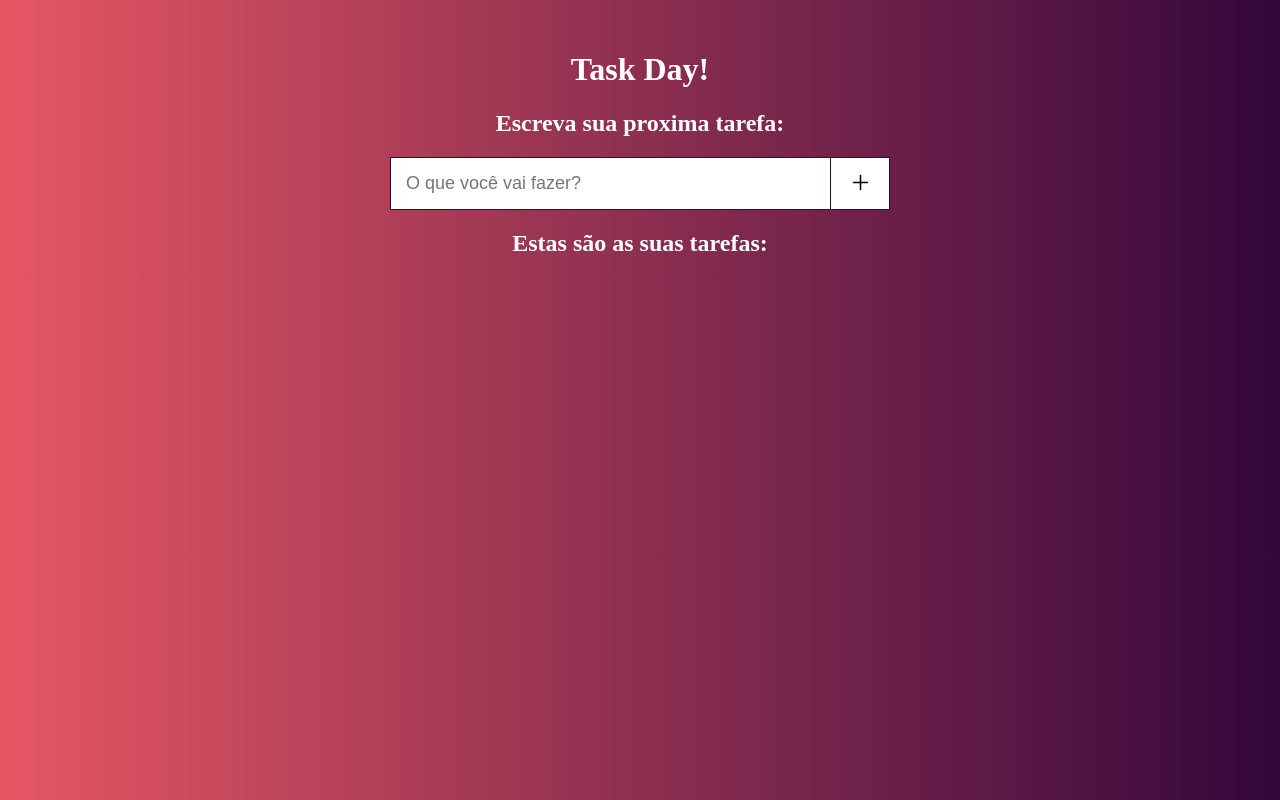
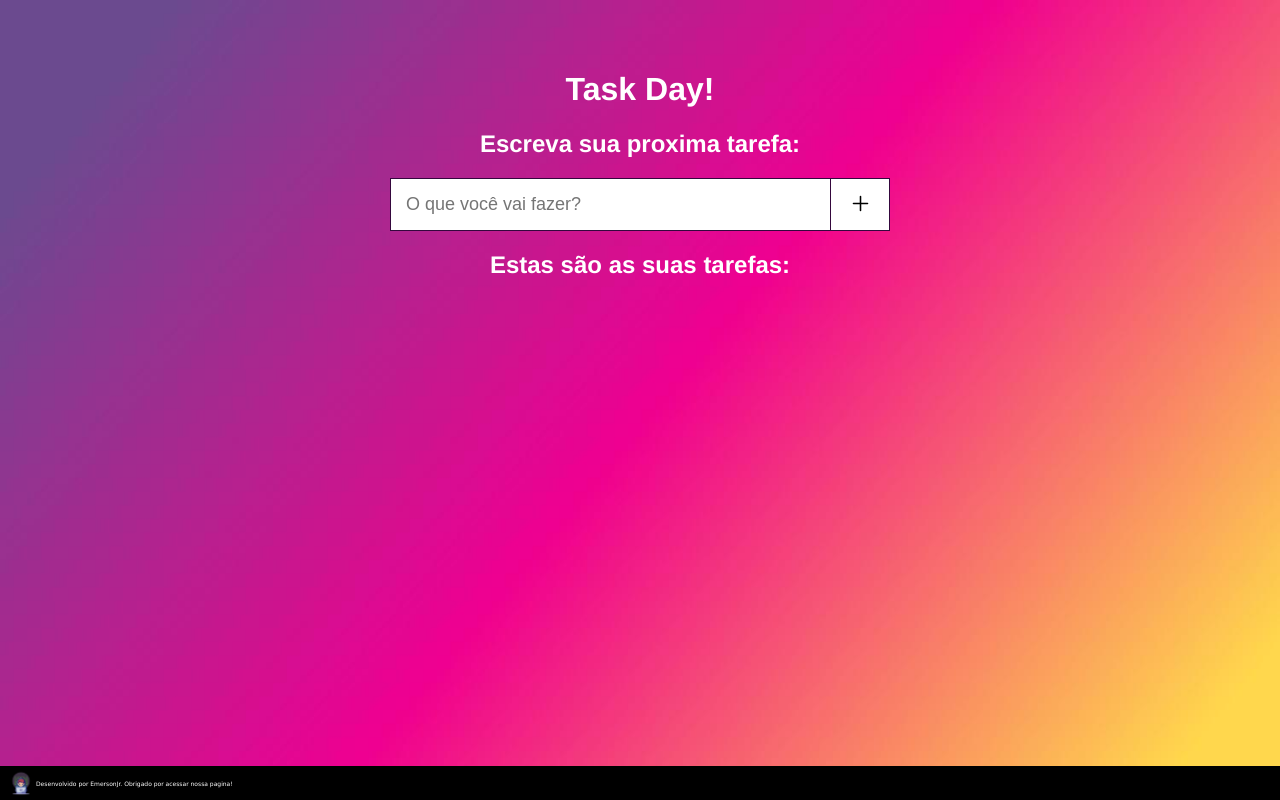
Before and after one commit to emersonjr1/PROJETO_1, a plain HTML site: page index.html in a window 1280 px wide. Drawn offline with nearby package versions, Linux system fonts and the light colour scheme.

Commit message:
Alterado algumas configuraçoes

```diff
--- a/index.html
+++ b/index.html
@@ -9,11 +9,14 @@
 </head>
 <body>
 
+    <header>
         <h1>Task Day!</h1>
+        <div id="fundo" style="display: none;">
+            <a href="https://pt.vecteezy.com/arte-vetorial/2690512-night-shining-starry-sky-background-vector-illustration">noite brilhando fundo do céu estrelado. ilustração vetorial Vetores por Vecteezy</a>
+        </div>
         <div id = "tasks-container">
 
         <div id = "tasks-header">
-
         <h2>Escreva sua proxima tarefa:</h2>
         <form action="" id="add-task-form">
             <input type="text" id="task-title" placeholder="O que você vai fazer?">
@@ -21,6 +24,8 @@
                  <ion-icon name="add-outline" > </ion-icon>
             </button>
         </form>
+    </header>
+<main>
     </div id="tasks-list-container">
         <h2>Estas são as suas tarefas:</h2>
         <ul id="task-list">
@@ -37,5 +42,11 @@
         <script src="script/script.js"></script>
         <script type="module" src="https://unpkg.com/ionicons@7.1.0/dist/ionicons/ionicons.esm.js"></script>
     <script nomodule src="https://unpkg.com/ionicons@7.1.0/dist/ionicons/ionicons.js"></script>
+</main>
+
+<footer>
+    <img src="imagens/21004063-removebg-preview.png" alt="imagen dev">
+    <p id="prodape">Desenvolvido por EmersonJr. Obrigado por acessar nossa pagina!</p>
+</footer>
 </body>
 </html>
--- a/style/style.css
+++ b/style/style.css
@@ -1,11 +1,15 @@
 body{
     margin: 0;
     padding: 0;
-    font-family: Helvica;
-    background-image: linear-gradient( to right, #e65763, #34073D);
+    font-family: Helvetica;
+    background-image: linear-gradient( to right, #e65763, #34073D) ;
+    background-image: url(../imagens/Abstract-Gradient-Background-Graphics-4067191-1.jpg);
     color: white;
+    background-repeat: no-repeat;
+    height: 100%;
     text-align: center;
-    padding-top: 30px;
+    padding-top: 50px;
+    background-size: cover;
 }
 
 #tasks-container{
@@ -122,3 +126,27 @@ ion-icon {
     color: white;
     text-decoration: line-through;
 }
+
+footer {
+        background-color: black;
+        color: white;
+        position: absolute;
+        bottom: 0;
+        width: 100%;
+        margin: 0;
+        padding: 2px;
+        display: flex;
+        align-items: center; /* Centraliza verticalmente */
+    }
+    #prodape {
+        font-family: cursive;
+        font-size: 0.2em;
+
+    }
+
+
+    footer > img {
+        width: 30px;
+        height: 30px;
+        margin-left: 4px;
+    }
```
Also changed, not shown: imagens/21004063-removebg-preview.png (added), imagens/21004063.jpg (added), imagens/2444465-abstrato-liquido-gradiente-fundo-vetor.jpg (added), imagens/Abstract-Gradient-Background-Graphics-4067191-1.jpg (added), imagens/y2021-04-25-13-0299_generated.jpg (added), 2 other files. Lines whose indentation alone changed are shown as unchanged.
